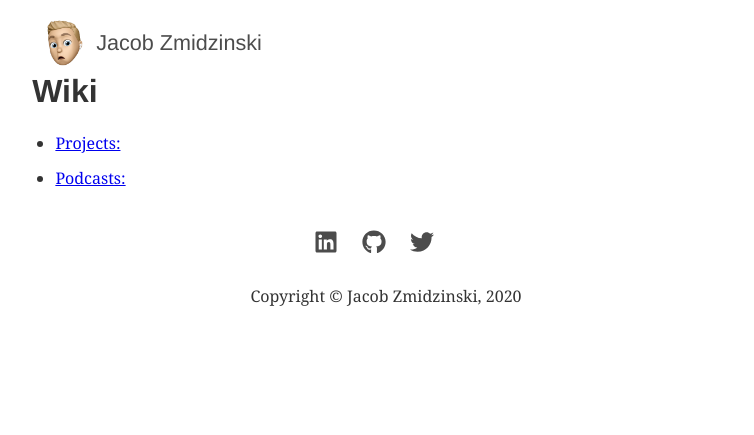
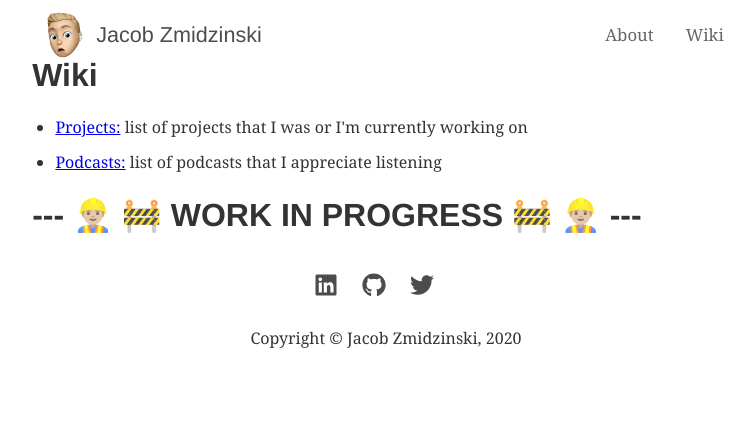
Before and after one commit to jacobzmidzinski/jacobzmidzinski.com, a Gatsby site: page /wiki/ in a window 1280 px wide. Shown: the whole page, without its empty margins (254-1008 px from the left). Built offline with nearby package versions, Linux system fonts and the light colour scheme; Gatsby itself is replaced by a stand-in of ours; some packages are replaced by stand-ins of ours.

Commit message:
Added subpages and navigation component styles
/wiki
/wiki/podcasts
/wiki/projects
/wiki/projects/trailersDatabase

```diff
--- a/content/pages/index.md
+++ b/content/pages/index.md
@@ -27,7 +27,7 @@ output:
 
 ### Portfolio
 
-- [Trailers Database](https://apps.apple.com/pl/app/trailers-database/id1393732085) – lets you watch latest Movie and TV Show trailers! Now, also in Dark Mode! 🌗
+- [Trailers Database](/wiki/projects/trailersDatabase) – lets you watch latest Movie and TV Show trailers! Now, also in Dark Mode! 🌗
 - [droidDevNews](https://play.google.com/store/apps/details?id=com.jacobzmidzinski.droiddevnews) – Android developer hub with news and events 👨🏼‍💻(currently I'm working on Android version on the app, but I also plan to develop iOS version). App is already released on Google Play - feel free to use it! 🧑🏼‍🚀
 - [droidDevNews - database](https://github.com/jacobzmidzinski/droidDevNews-database) - The idea behind droidDevNews is to create a place for Android Developers, where they can find interesting articles, podcasts and videos, curated by other developers. Updated daily, thanks to the community. droidDevNews-database is place, where community can contribute.
 
--- a/content/pages/wiki.md
+++ b/content/pages/wiki.md
@@ -14,5 +14,7 @@ output:
 
 # Wiki
 
-- [Projects:](https://jacobzmidzinski.com/wiki/projects)
-- [Podcasts:](https://jacobzmidzinski.com/wiki/podcasts)
+- [Projects:](/wiki/projects) list of projects that I was or I'm currently working on
+- [Podcasts:](/wiki/podcasts) list of podcasts that I appreciate listening
+
+# ---  👷🏼‍♂️ 🚧 WORK IN PROGRESS 🚧 👷🏼‍♂️ ---
--- a/content/pages/wiki/podcasts.md
+++ b/content/pages/wiki/podcasts.md
@@ -12,10 +12,10 @@ output:
     }
 </style>
 
-### Tech podcasts I listen:
+### Tech podcasts I like:
 
 [Fragmented - An Android Developer Podcast](https://fragmentedpodcast.com/)
 
-### Tech podcasts I cannot wait for:
+[The Firebase Podcast](https://open.spotify.com/show/6V6ILtEqW2v9ZNdniNEy9l)
 
-[The Firebase Podcast](https://open.spotify.com/show/6V6ILtEqW2v9ZNdniNEy9l)
+# ---  👷🏼‍♂️ 🚧 WORK IN PROGRESS 🚧 👷🏼‍♂️ ---
--- a/content/pages/wiki/projects.md
+++ b/content/pages/wiki/projects.md
@@ -14,5 +14,8 @@ output:
 
 # My projects
 
-- [Trailers Database](https://apps.apple.com/pl/app/trailers-database/id1393732085) – lets you watch latest Movie and TV Show trailers! Now, also in Dark Mode! 🌗
-- [droidDev.news](https://appdistribution.firebase.dev/i/qn7ktSbP) – Android developer hub with news and events 👨🏼‍💻(currently I'm working on Android version on the app, but I also plan to develop iOS version). If you want to be an alpha tester of the app, just click in the link and sign-up 🧑🏼‍🚀
+- [Trailers Database](/wiki/projects/trailersDatabase) – lets you watch latest Movie and TV Show trailers! Now, also in Dark Mode! 🌗
+- [droidDevNews](https://play.google.com/store/apps/details?id=com.jacobzmidzinski.droiddevnews) – Android developer hub with news and events 👨🏼‍💻(currently I'm working on Android version on the app, but I also plan to develop iOS version). App is already released on Google Play - feel free to use it! 🧑🏼‍🚀
+- [droidDevNews - database](https://github.com/jacobzmidzinski/droidDevNews-database) - The idea behind droidDevNews is to create a place for Android Developers, where they can find interesting articles, podcasts and videos, curated by other developers. Updated daily, thanks to the community. droidDevNews-database is place, where community can contribute.
+
+# ---  👷🏼‍♂️ 🚧 WORK IN PROGRESS 🚧 👷🏼‍♂️ ---
--- /dev/null
+++ b/content/pages/wiki/projects/trailersDatabase.md
@@ -0,0 +1,19 @@
+---
+slug: trailersDatabase
+template: page
+output:
+    html_document:
+        css: styles.css
+---
+
+<style>
+    h1 {
+        border-bottom-width: 0px;
+    }
+</style>
+
+<h1>Trailers Database</h1>
+
+- [Trailers Database](https://apps.apple.com/pl/app/trailers-database/id1393732085) – iOS app, that lets you watch latest Movie and TV Show trailers! Now, also in Dark Mode! 🌗
+
+# ---  👷🏼‍♂️ 🚧 WORK IN PROGRESS 🚧 👷🏼‍♂️ ---
--- a/src/components/header.js
+++ b/src/components/header.js
@@ -1,5 +1,6 @@
 import React from "react"
 import Image from "gatsby-image"
+import { Link } from 'gatsby'
 import { useStaticQuery, graphql } from "gatsby"
 
 const Header = ({ title }) => {
@@ -20,11 +21,21 @@ const Header = ({ title }) => {
   `)
 
   return (
-    <div className="brand">
-      <a className="" href="/">
-        <Image fixed={fixed} className="avatar" />
-        <span className="text">{title}</span>
-      </a>
+    <div className="nav-container">
+      <div className="brand">
+        <Link to="/">
+          <Image fixed={fixed} className="avatar" />
+          <span className="text">{title}</span>
+        </Link>
+      </div>
+      <div className="links">
+        <Link to="/about">
+          About
+        </Link>
+        <Link to="/wiki">
+          Wiki
+        </Link>
+      </div>
     </div>
   )
 }
--- a/src/styles/components/layout.scss
+++ b/src/styles/components/layout.scss
@@ -1,8 +1,48 @@
 .page-header {
-
   h1:empty {
     border-bottom-color: hsla(0, 0%, 0%, 0.07);
     border-bottom-width: 1px;
+  }
+}
+
+.nav-container {
+  height: 0px;
+  max-width: 900px;
+  margin: auto;
+  display: flex;
+  align-items: center;
+  justify-content: space-between;
+  transition: height 0.3s ease;
+}
+
+.links {
+  display: flex;
+  flex-direction: row;
+  justify-content: center;
+  align-items: center;
+  justify-content: flex-end;
+  flex: 1;
+  margin: 0;
+
+  a {
+    display: flex;
+    align-items: center;
+    font-size: 1.05rem;
+    font-weight: 400;
+    padding: 0.75rem;
+    margin: 0 0.25rem;
+    color: rgba(0, 0, 0, 0.6);
+    line-height: 1.2;
+    text-decoration: none;
+    text-align: center;
+    border-radius: 8px;
+
+    &:hover,
+    &:active,
+    &.active {
+      color: #111;
+      background: rgba(0, 0, 0, 0.05);
+    }
   }
 }
 
@@ -61,14 +101,14 @@
 
     &:hover,
     &:focus {
-      color: rgba(0, 0, 0, 0.85);;
+      color: rgba(0, 0, 0, 0.85);
     }
   }
 
   .text {
     font-size: 1.35rem;
-    font-family: Helvetica Neue, 'Roboto', -apple-system, BlinkMacSystemFont, Helvetica, Arial,
-    sans-serif;
+    font-family: Helvetica Neue, "Roboto", -apple-system, BlinkMacSystemFont,
+      Helvetica, Arial, sans-serif;
     font-weight: 500;
   }
 }
```
Lines whose indentation alone changed are shown as unchanged.
